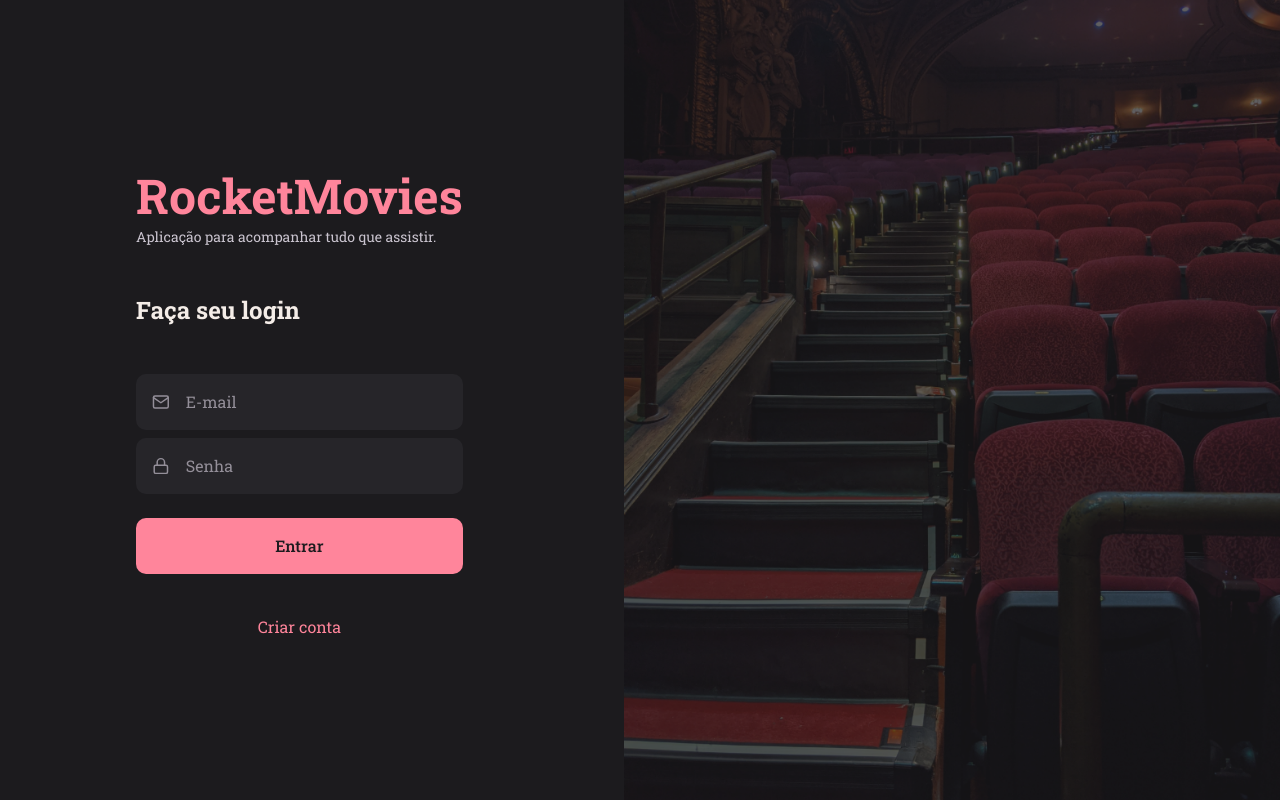
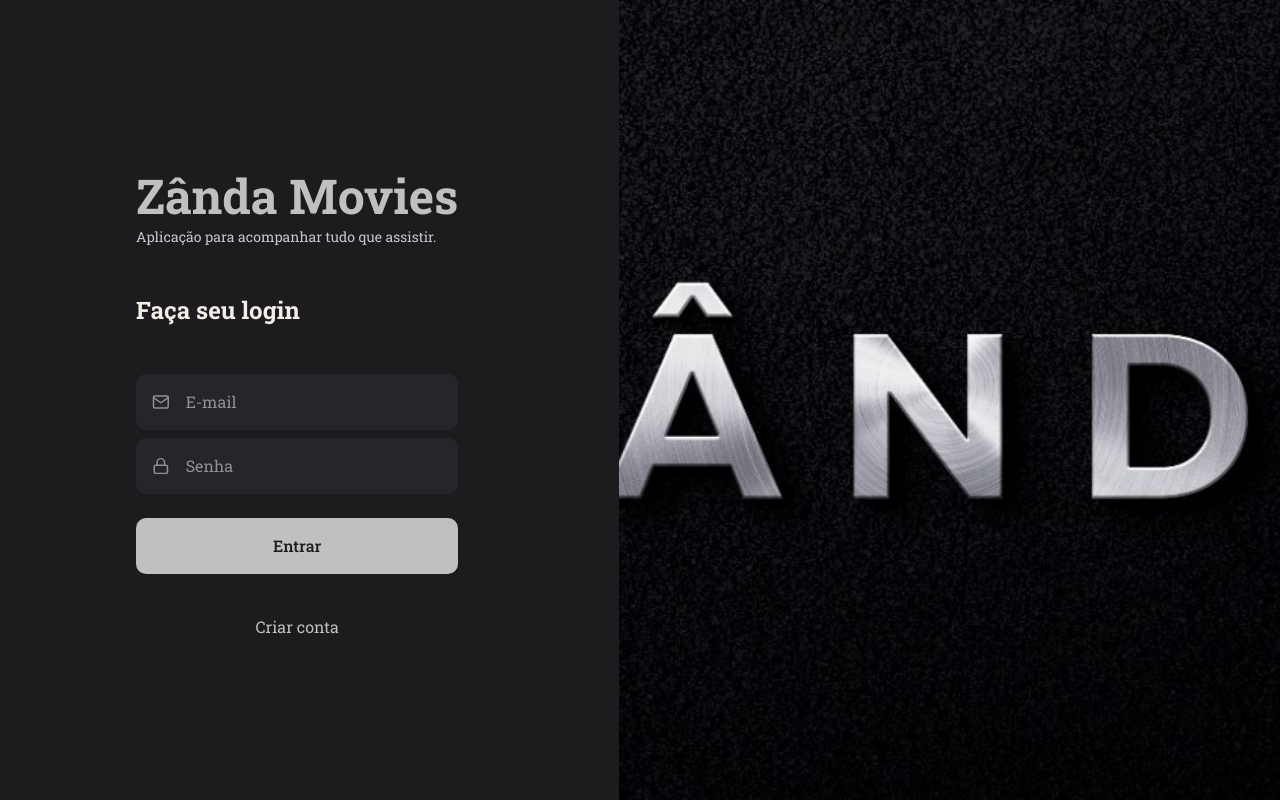
Before and after one commit to ElizandraMonteiro/Zanda_Movies, a React (Vite) app: page / in a window 1280 px wide. Built offline with nearby package versions, Linux system fonts and the light colour scheme.

Commit message:
FinalChanges

```diff
--- a/src/components/Header/index.jsx
+++ b/src/components/Header/index.jsx
@@ -21,7 +21,7 @@ export function Header({ children }) {
   return (
     <Container>
       <Brand>
-        <h1>RocketMovies</h1>
+        <h1>Zânda Movies</h1>
       </Brand>
 
       <Search>{children}</Search>
--- a/src/pages/SignIn/index.jsx
+++ b/src/pages/SignIn/index.jsx
@@ -24,7 +24,7 @@ export function SignIn() {
   return (
     <Container>
       <Form>
-        <h1>RocketMovies</h1>
+        <h1>Zânda Movies</h1>
         <p>Aplicação para acompanhar tudo que assistir.</p>
 
         <h2>Faça seu login</h2>
--- a/src/pages/SignUp/index.jsx
+++ b/src/pages/SignUp/index.jsx
@@ -43,7 +43,7 @@ export function SignUp() {
   return (
     <Container>
       <Form>
-        <h1>RocketMovies</h1>
+        <h1>Zânda Movies</h1>
         <p>Aplicação para acompanhar tudo que assistir.</p>
 
         <h2>Crie sua conta</h2>
--- a/src/styles/theme.js
+++ b/src/styles/theme.js
@@ -6,7 +6,7 @@ export default {
     BACKGROUND_600: "rgba(255, 133, 155, 0.05)",
 
     WHITE: "#F4EDE8",
-    PINK: "#FF859B",
+    PINK: "#c0c0c0",
 
     GRAY_100: "#CAC4CF",
     GRAY_200: "#948F99",
```
Also changed, not shown: src/assets/background.png.
